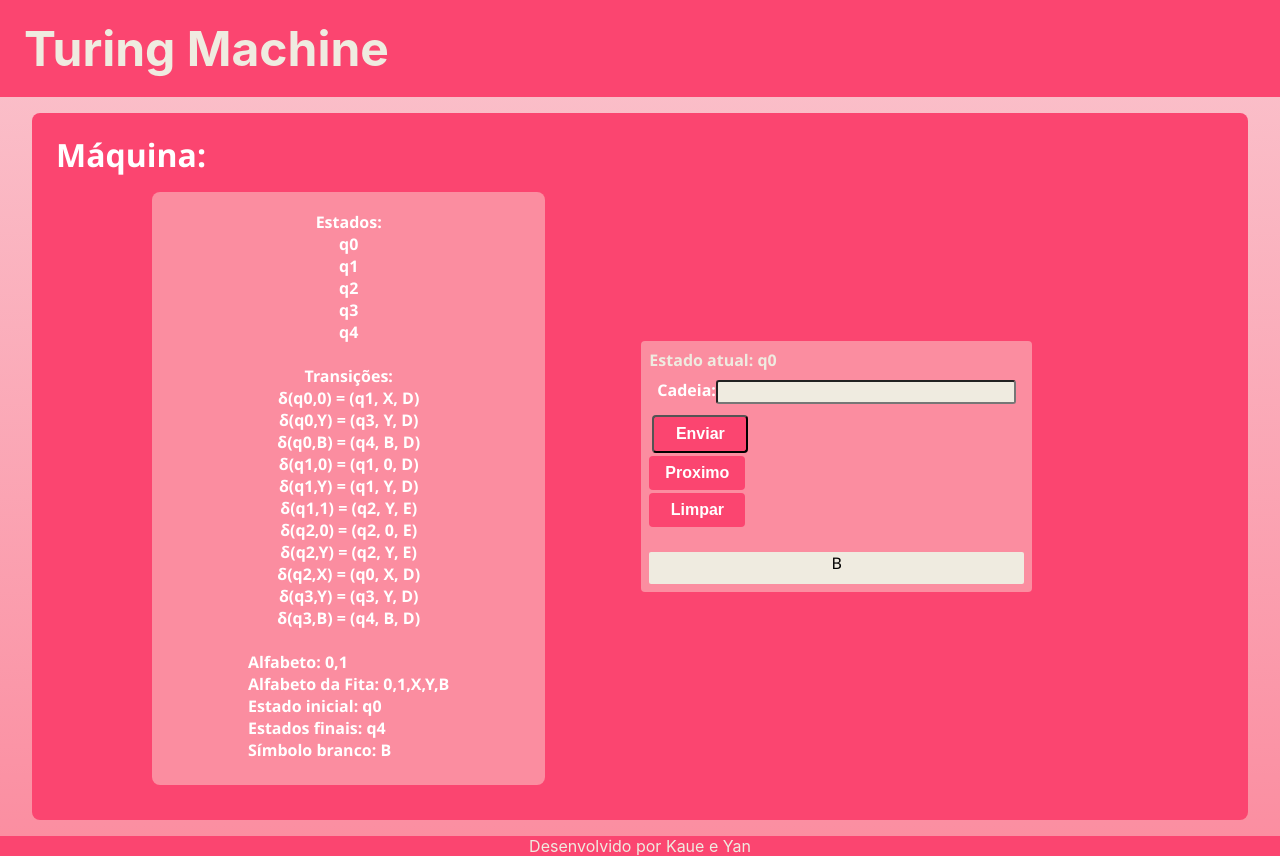
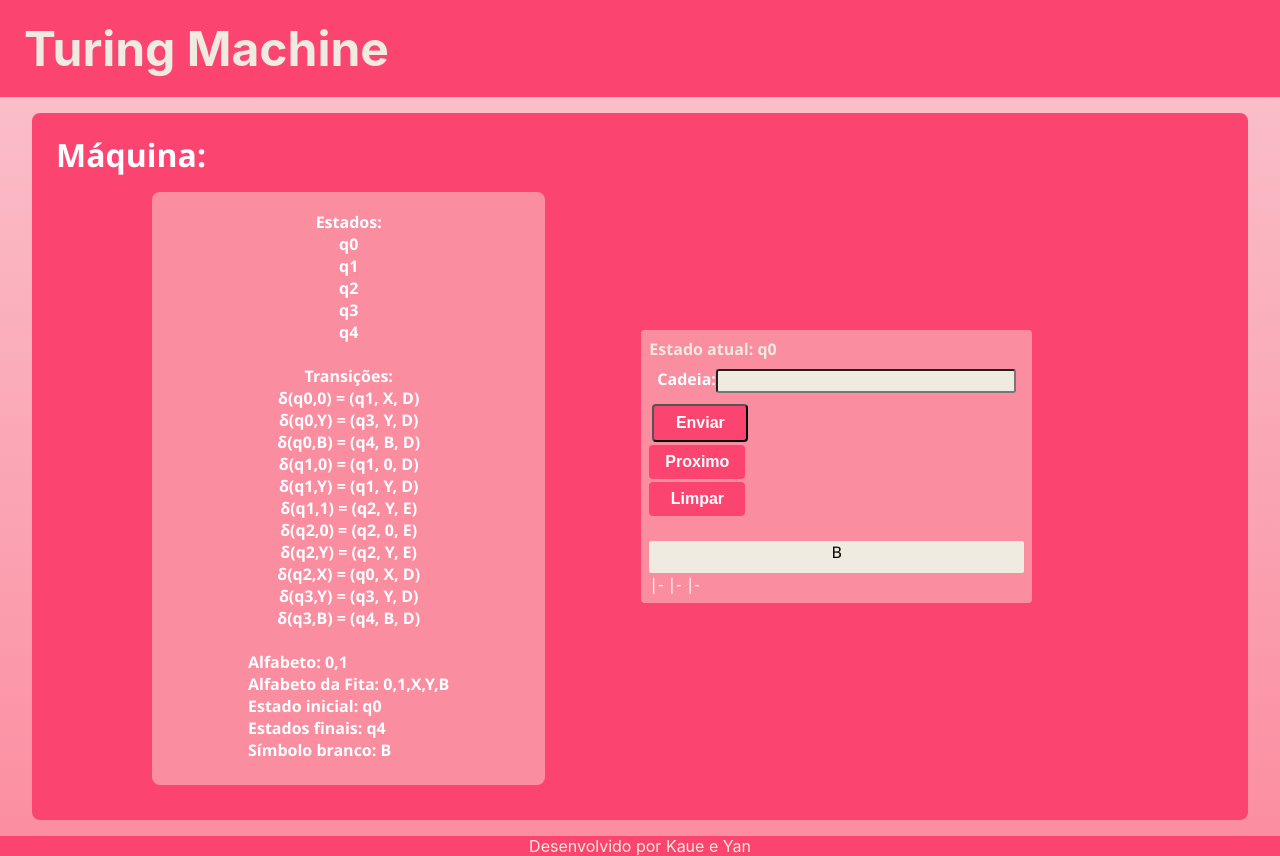
Before and after one commit to kauelso/Maquina-turing, a React (Create React App) app: page / in a window 1280 px wide. Built offline with nearby package versions, Linux system fonts and the light colour scheme.

Commit message:
atualização passos

```diff
--- a/src/components/Menu/index.tsx
+++ b/src/components/Menu/index.tsx
@@ -6,6 +6,7 @@ import data from '../data/maquina.json';
 import { Maquina } from '../Maquina';
 import {
   ButtonWrapper,
+  PassosWrapper,
   WrapperDescription,
   WrapperFita,
   WrapperMachine,
@@ -27,22 +28,18 @@ export function Menu() {
     };
   }, []);
 
-  useEffect(()=>{
+  useEffect(() => {
     setEstadoAtual(
       maquina?.estados.find((value) => value.nome === maquina.estadoInicial)
     );
     setFita([maquina?.simboloBranco ?? '']);
-  },[maquina]);
+  }, [maquina]);
 
-  useEffect(()=>{
+  useEffect(() => {
     //Salva passos
     let fitaString = fita.join('');
-    passos.push(fitaString);
+    passos.push(fitaString + '|- ');
   }, [fita]);
-
-  useEffect(()=>{
-    console.log(passos)
-  }, [sucesso]);
 
   function limpa() {
     setPosicao(0);
@@ -55,24 +52,28 @@ export function Menu() {
     setPassos([]);
   }
 
-  function resultado(){
+  function resultado() {
     setErro('');
     setSucesso('');
     if (maquina?.estadosFinais.find((value) => value === estadoAtual?.nome))
       setSucesso('ACEITA');
-    else if (maquina?.alfabetoFita.find((value) => value === fita[posicao]) === undefined)
+    else if (
+      maquina?.alfabetoFita.find((value) => value === fita[posicao]) ===
+      undefined
+    )
       setErro('REJEITA: Simbolo não pertence ao alfabeto.');
-    else
-      setErro('REJEITA: Nenhuma transição para esse símbolo encontrada.');
+    else setErro('REJEITA: Nenhuma transição para esse símbolo encontrada.');
   }
 
   function passo() {
     //Aumenta tamanho da fita
-    if ((posicao) === fita.length) fita.push(maquina?.simboloBranco ?? '');
+    if (posicao === fita.length) fita.push(maquina?.simboloBranco ?? '');
 
     const transicao = estadoAtual?.transicoes.find(
       (value) => value.simboloEntrada === fita[posicao]
     );
+
+    console.log(fita[posicao]);
 
     if (transicao !== undefined) {
       //Escreve na fita
@@ -86,7 +87,7 @@ export function Menu() {
           setPosicao(posicao + 1);
           break;
         case 'E':
-          setPosicao(Math.max(posicao - 1,0));
+          setPosicao(Math.max(posicao - 1, 0));
           break;
       }
 
@@ -98,7 +99,6 @@ export function Menu() {
     } else {
       resultado();
     }
-
   }
 
   return (
@@ -109,11 +109,16 @@ export function Menu() {
       </WrapperDescription>
       <WrapperMachine>
         <p>Estado atual: {estadoAtual?.nome}</p>
-        <Entrada setFita={setFita} limpaFita={limpa} simboloBranco={maquina !== undefined ? maquina.simboloBranco : ''} />
+        <Entrada
+          setFita={setFita}
+          limpaFita={limpa}
+          simboloBranco={maquina !== undefined ? maquina.simboloBranco : ''}
+        />
         <ButtonWrapper onClick={passo}>Proximo</ButtonWrapper>
         <ButtonWrapper onClick={limpa}>Limpar </ButtonWrapper>
         <br />
         <WrapperFita>{fita}</WrapperFita>
+        <PassosWrapper>{passos}</PassosWrapper>
         <p>{sucesso}</p>
         <p>{erro}</p>
       </WrapperMachine>
--- a/src/components/Menu/styles.ts
+++ b/src/components/Menu/styles.ts
@@ -19,6 +19,7 @@ export const WrapperMenu = styled.div`
     font-size: 2rem;
     color: #ffffff;
   }
+  max-height: 600vh;
 `;
 export const ButtonWrapper = styled.button`
   position: relative;
@@ -40,6 +41,8 @@ export const WrapperMachine = styled.div`
   display: flex;
   flex-direction: column;
   background: #fb8da0;
+  max-width: 35vw;
+  max-height: 600vh;
   border-radius: 4px;
   padding: 0.5rem;
   p {
@@ -49,6 +52,7 @@ export const WrapperMachine = styled.div`
     color: #efebe0;
     font-weight: bold;
   }
+  white-space: normal;
 `;
 export const WrapperDescription = styled.div``;
 
@@ -63,3 +67,13 @@ export const WrapperFita = styled.div`
   text-align: center;
   text-decoration: dashed;
 `;
+
+export const PassosWrapper = styled.div`
+  display: flex;
+  justify-content: column;
+  max-width: 35vw;
+  max-height: 80vh;
+  color: #ffffff;
+  font-family: inherit;
+  white-space: normal;
+`;
```
